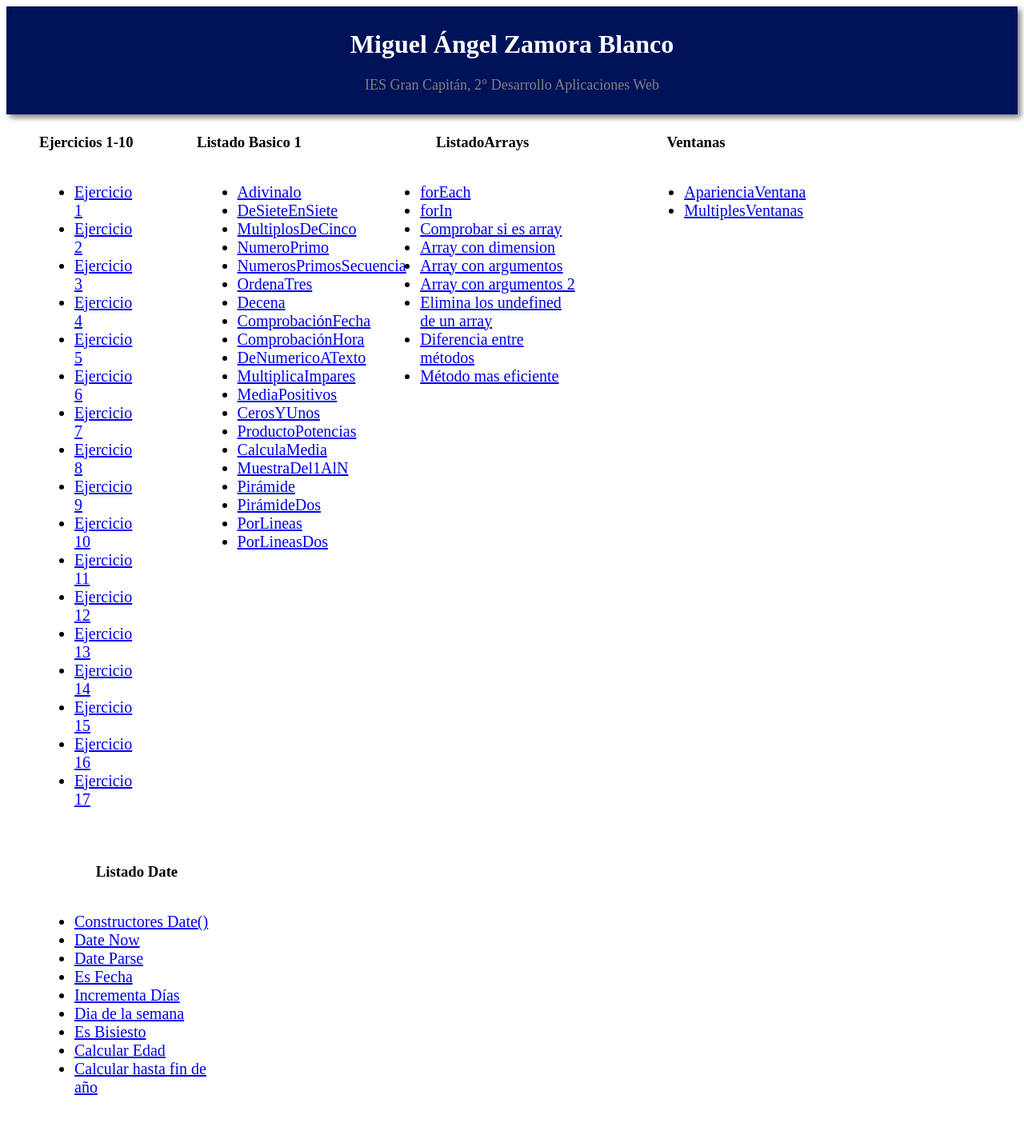
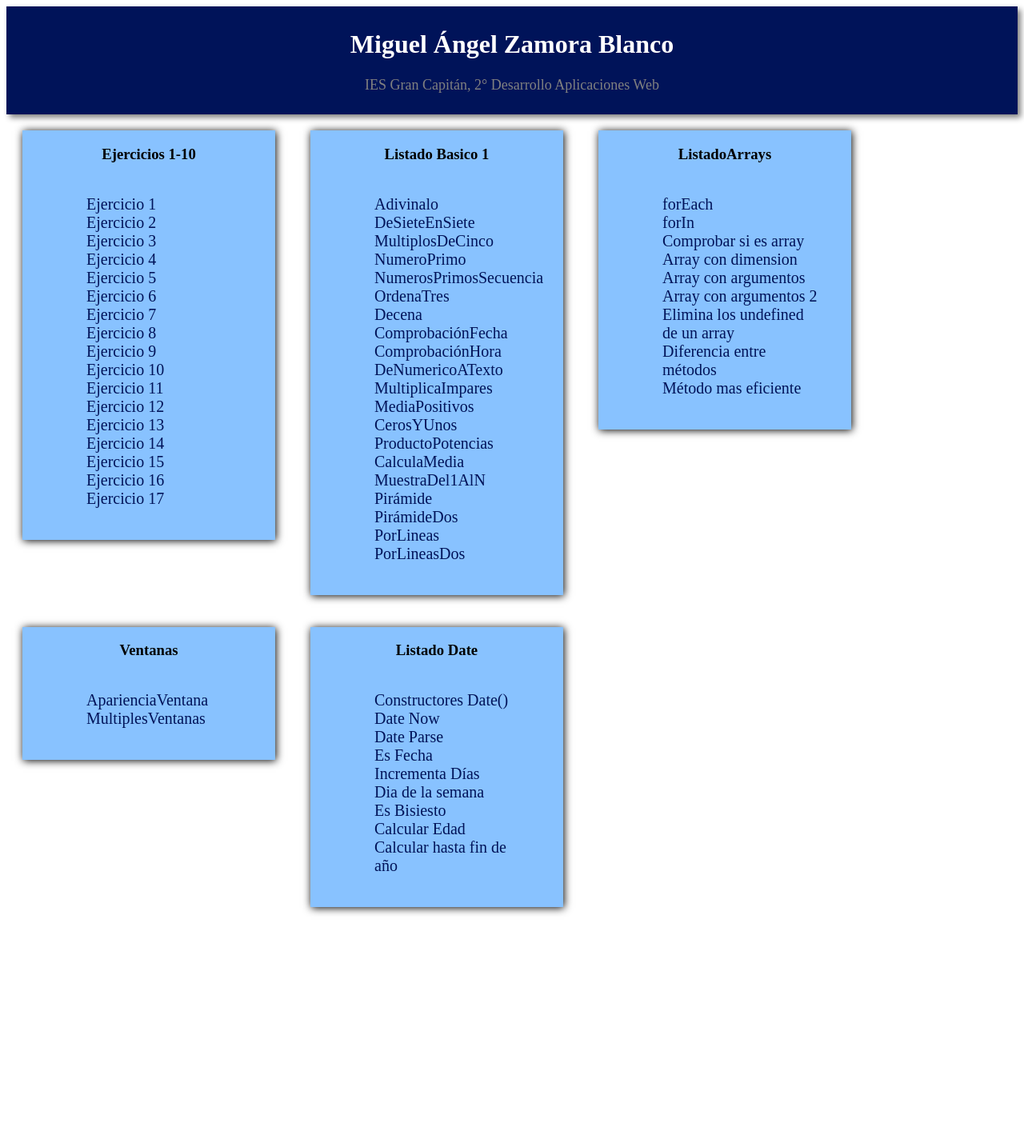
Before and after one commit to mazetuski/mazetuski.github.io, a PHP site: page / in a window 1280 px wide. Shown: the whole page at 80% size. After the commit the page ends 1143 px from the top, so only its background shows below. Run offline with PHP 8.4, Linux system fonts and the light colour scheme.

Commit message:
cambiando estilo

```diff
--- a/Include/ejercicios.css
+++ b/Include/ejercicios.css
@@ -1,38 +1,37 @@
-#listadoBasico1{
+section{
+    width: 25%;
     display: inline-block;
     vertical-align: top;
-    padding: 5px;
-    width: 15%;
+    background:rgba(86, 168, 255, 0.7);
+    box-shadow: 1px 1px 10px black;
+    margin:20px 20px;
+    transition: all 1s;
+    transform: scale(1, 1);
 }
 
-#ejercicios1-10{
-    width: 15%;
-    display: inline-block;
-    vertical-align: top;
-    padding: 5px;
+section:hover{
+    background: #001359;
+    color: white;
+    transition: all 1s;
+    transform: scale(1.05, 1.05);
 }
+
 
 section h3{
     text-align: center;
 }
-#array{
-    width: 25%;
-    display: inline-block;
-    vertical-align: top;
-    padding: 5px;
-    margin-left: 25px;
+
+section ul{
+    list-style: none;
 }
 
-#ventanas{
-    width: 15%;
-    display: inline-block;
-    vertical-align: top;
-    padding: 5px;
+section a{
+    text-decoration: none;
+    color: #001359;
+    transition: color 1s;
 }
 
-#listadoDate{
-    width: 25%;
-    display: inline-block;
-    vertical-align: top;
-    padding: 5px;
+section:hover a{
+    color:white;
+    transition: color 1s;
 }
```
